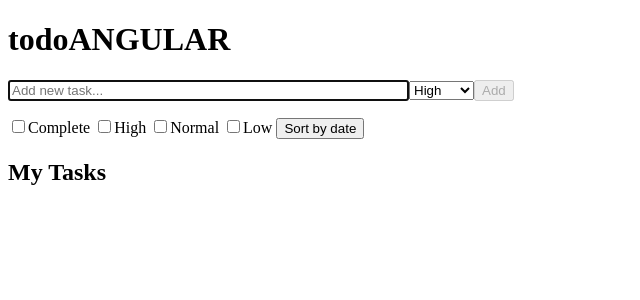
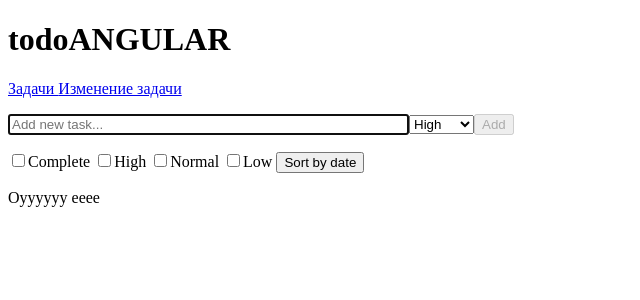
Before and after one commit to PlatovRoman/todoAngular, an Angular app: page /edit in a window 1280 px wide. Shown: the top 300 px of the page, without its empty margins (0-640 px from the left). Built offline with nearby package versions, Linux system fonts and the light colour scheme.

Commit message:
маршрутизация

```diff
--- a/src/app/app.component.html
+++ b/src/app/app.component.html
@@ -1,3 +1,8 @@
 <h1>{{title}}</h1>
+<p>
+<a routerLink="" routerLinkActive="active">Задачи </a>
+<a routerLink="/edit" routerLinkActive="active">Изменение задачи</a>
+</p>
 <app-tasks-inp></app-tasks-inp>
-<app-tasks-out></app-tasks-out>
+<!--<app-tasks-out></app-tasks-out>-->
+<router-outlet></router-outlet>
--- a/src/app/app.module.ts
+++ b/src/app/app.module.ts
@@ -7,6 +7,13 @@ import { TasksINPComponent } from './tasks-inp/tasks-inp.component';
 import {ReactiveFormsModule} from '@angular/forms';
 import { EditTaskNameComponent } from './edit-task-name/edit-task-name.component';
 import { AppRoutingModule } from './app-routing.module';
+import {Routes, RouterModule} from '@angular/router';
+
+const appRoutes: Routes = [
+  { path: '', component: TasksOUTComponent},
+  { path: 'edit', component: EditTaskNameComponent},
+  { path: '**', redirectTo: '/' }
+];
 
 @NgModule({
   declarations: [
@@ -19,9 +26,11 @@ import { AppRoutingModule } from './app-routing.module';
     BrowserModule,
     FormsModule,
     ReactiveFormsModule,
-    AppRoutingModule
+    AppRoutingModule,
+    RouterModule.forRoot(appRoutes)
   ],
   providers: [],
   bootstrap: [AppComponent]
 })
+
 export class AppModule { }
--- a/src/app/edit-task-name/edit-task-name.component.html
+++ b/src/app/edit-task-name/edit-task-name.component.html
@@ -1 +1 @@
-<p>edit-task-name works!</p>
+<p routerLink="" routerLinkActive="active">Оуууууу ееее</p>
```
